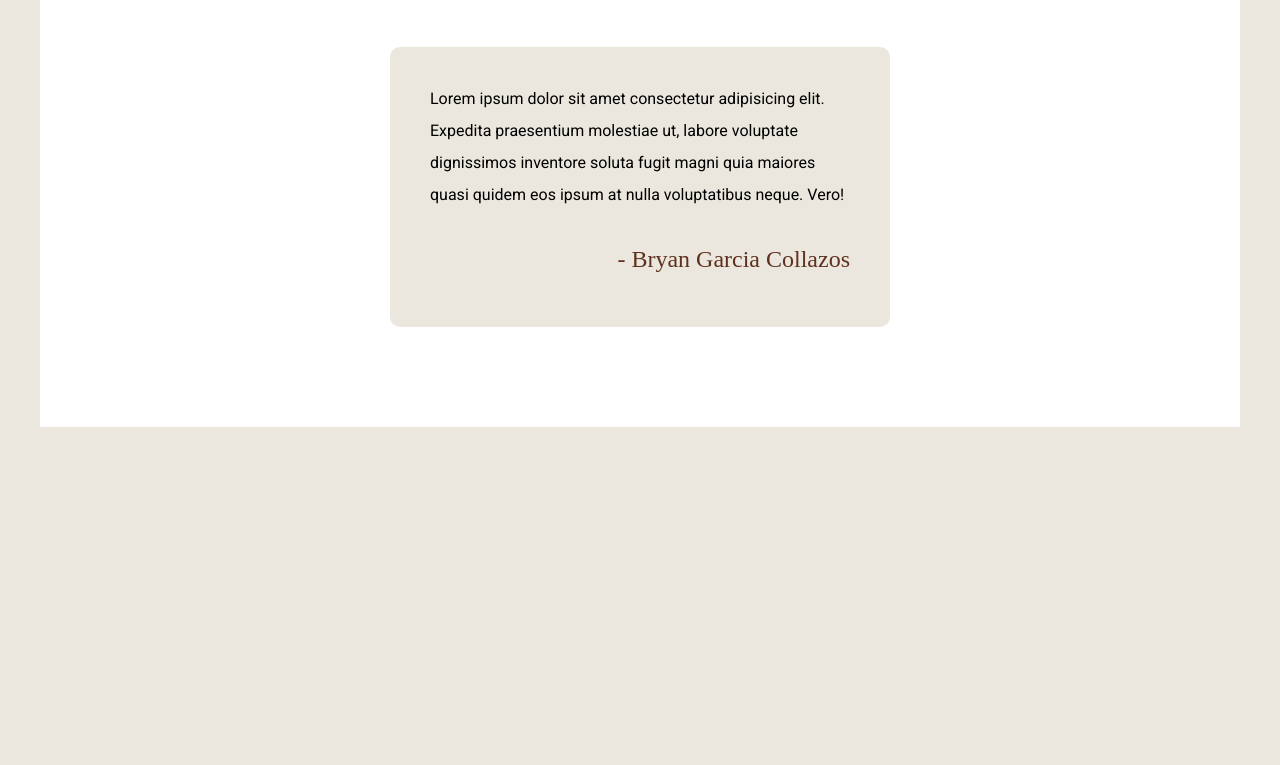
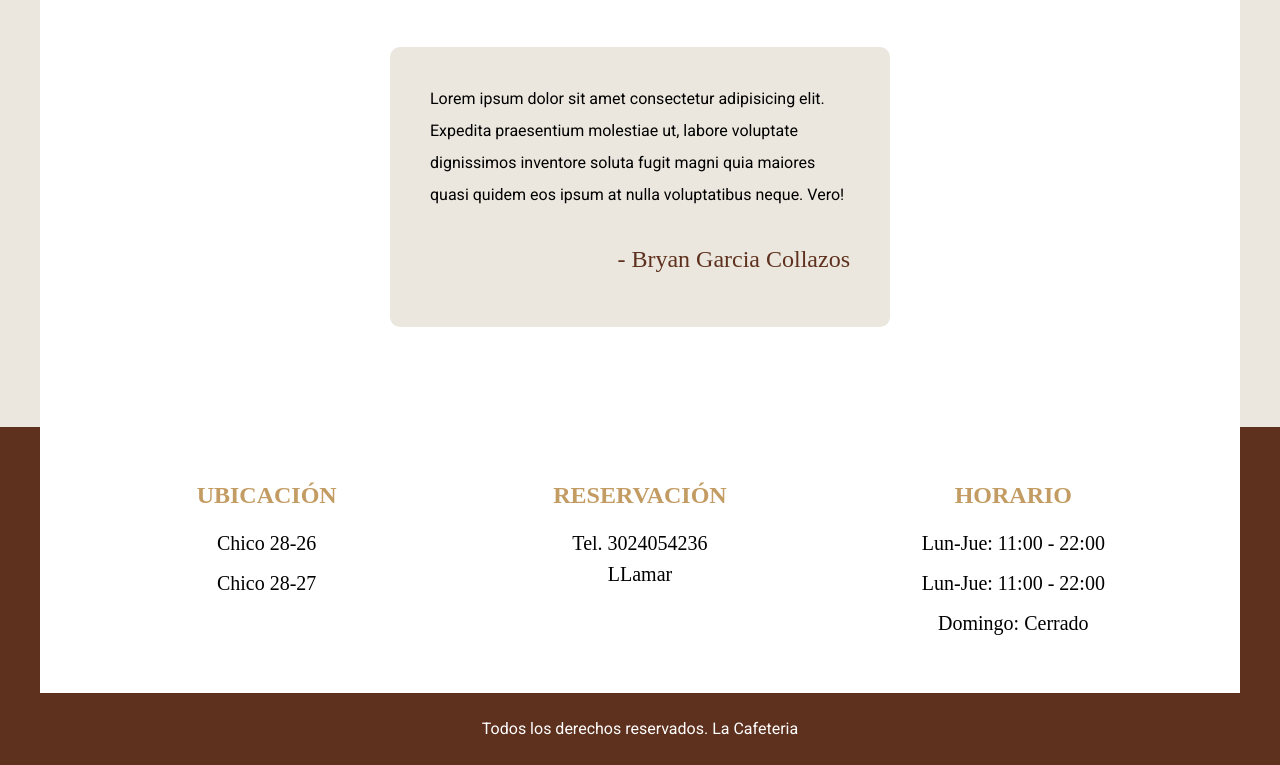
Before and after one commit to BryanGACO/cafeteria-sass, a website: page index.html in a window 1280 px wide. Shown: the part 4616-5381 px from the top of the page. Before the commit the page ends 5043 px from the top, so only its background shows below. Drawn offline with Linux system fonts and the light colour scheme; a web font is replaced by a local one.

Commit message:
Estilos footer

```diff
--- a/index.html
+++ b/index.html
@@ -189,13 +189,36 @@
         <h2>Lo que dicen nuestros<span>clientes</span></h2>
         <div class="testimonial">
             <p>
-                Lorem ipsum dolor sit amet consectetur adipisicing elit. Expedita praesentium molestiae ut, labore voluptate dignissimos inventore soluta fugit magni quia maiores quasi quidem eos ipsum at nulla voluptatibus neque. Vero!
+                Lorem ipsum dolor sit amet consectetur adipisicing elit. Expedita praesentium molestiae ut, labore
+                voluptate dignissimos inventore soluta fugit magni quia maiores quasi quidem eos ipsum at nulla
+                voluptatibus neque. Vero!
             </p>
 
             <p class="autor">- Bryan Garcia Collazos</p>
         </div>
     </section>
 
+    <footer class="footer">
+        <div class="contenedor contenido-footer bg-white">
+            <div class="footer-box ubicacion">
+                <h3>Ubicación</h3>
+                <p>Chico 28-26</p>
+                <p>Chico 28-27</p>
+            </div>
+            <div class="footer-box reservacion">
+                <h3>Reservación</h3>
+                <p>Tel. 3024054236</p>
+                <a href="tel:+573024054236">LLamar</a>
+            </div>
+            <div class="footer-box horario">
+                <h3>Horario</h3>
+                <p>Lun-Jue: 11:00 - 22:00</p>
+                <p>Lun-Jue: 11:00 - 22:00</p>
+                <p>Domingo: Cerrado</p>
+            </div>
+        </div>
+        <p class="copyright">Todos los derechos reservados. La Cafeteria</p>
+    </footer>
 
 </body>
 
--- a/src/scss/app.scss
+++ b/src/scss/app.scss
@@ -1,3 +1,4 @@
 @use 'base';
 @use 'header';
+@use 'footer';
 @use 'inicio';
--- a/src/scss/base/_globales.scss
+++ b/src/scss/base/_globales.scss
@@ -25,6 +25,7 @@ p {
 
 a {
     text-decoration: none;
+    color: v.$negro;
 }
 
 .contenedor {
--- /dev/null
+++ b/src/scss/footer/_footer.scss
@@ -0,0 +1,43 @@
+@use 'base/variables' as v;
+@use 'base/mixins' as m;
+
+.footer {
+    background-color: v.$primario;
+
+    .contenido-footer {
+        padding: 5rem;
+
+        @include m.tablet {
+            @include m.grid(3, 2rem);
+        }
+    }
+
+    .copyright{
+        text-align: center;
+        margin: 0;
+        color: v.$blanco;
+        padding: 2rem;
+    }
+}
+
+.footer-box {
+    font-family: v.$fuenteCursiva;
+    text-align: center;
+    margin-bottom: v.$separacion;
+
+    @include m.tablet{
+        margin-bottom: 0;
+    }
+
+    h3 {
+        font-family: v.$fuenteCursiva;
+        margin: 0 0 1rem 0;
+        font-size: 2.4rem;
+        color: v.$secundario;
+    }
+
+    p, a {
+        font-size: 2rem;
+        margin: 0;
+    }
+}
--- /dev/null
+++ b/src/scss/footer/_index.scss
@@ -0,0 +1 @@
+@forward 'footer';
```
Also changed, not shown: build/css/app.css.
